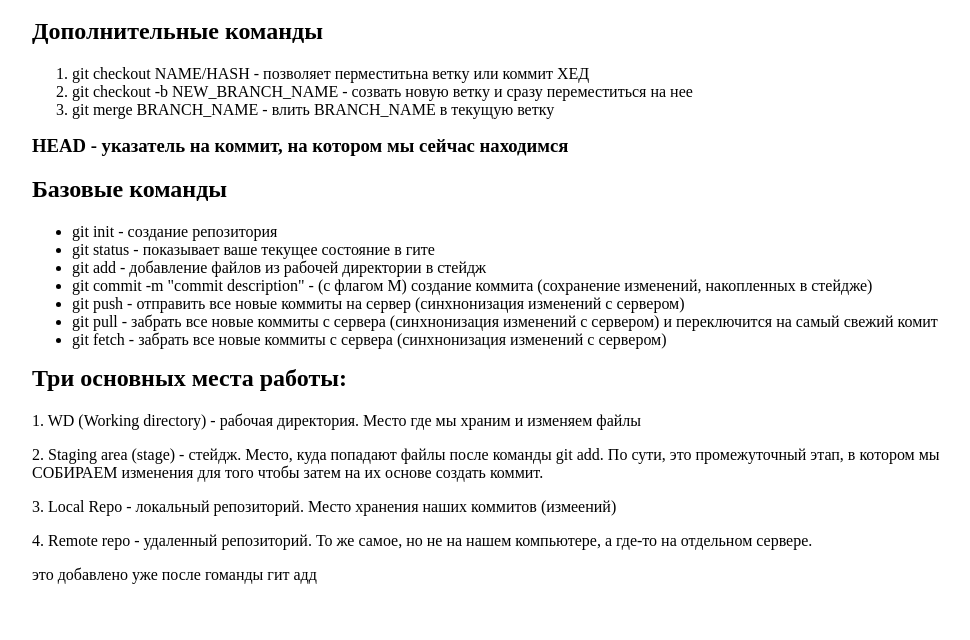
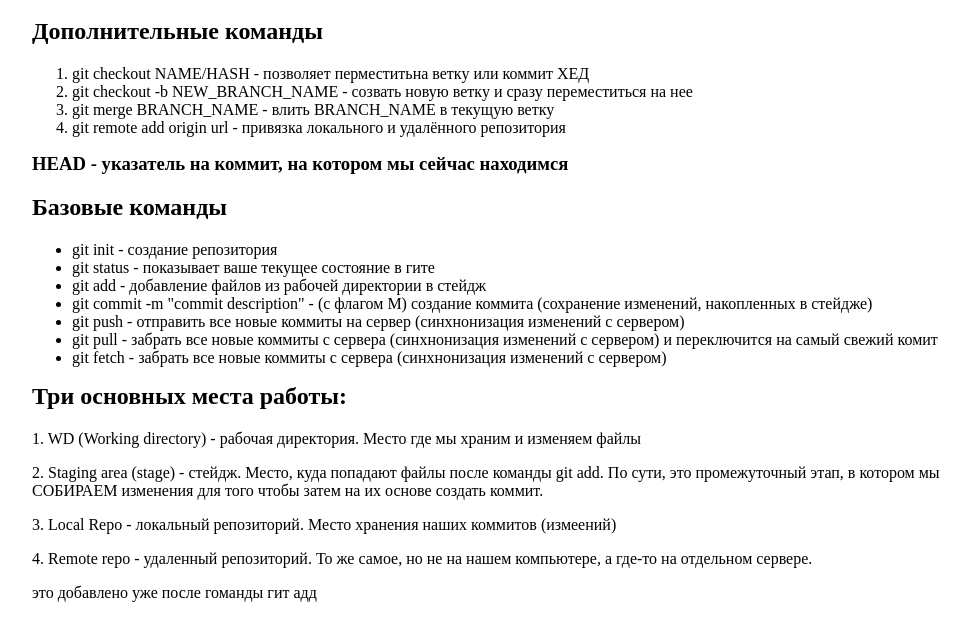
Before and after one commit to EricPaytyan/learnGit, a plain HTML site: page index.html in a window 1280 px wide. Shown: the part 40-680 px from the top of the page, without its empty margins (128-1098 px from the left). Drawn offline with Linux system fonts and the light colour scheme.

Commit message:
add origin command

```diff
--- a/index.html
+++ b/index.html
@@ -17,7 +17,7 @@
       </li>
        <li>git checkout -b NEW_BRANCH_NAME - созвать новую ветку и сразу переместиться на нее</li>
        <li>git merge BRANCH_NAME - влить BRANCH_NAME в текущую ветку </li>
-
+       <li>git remote add origin url - привязка локального и удалённого репозитория</li>
     </ol>
 
     <h3>HEAD - указатель на коммит, на котором мы сейчас находимся</h3>
```
